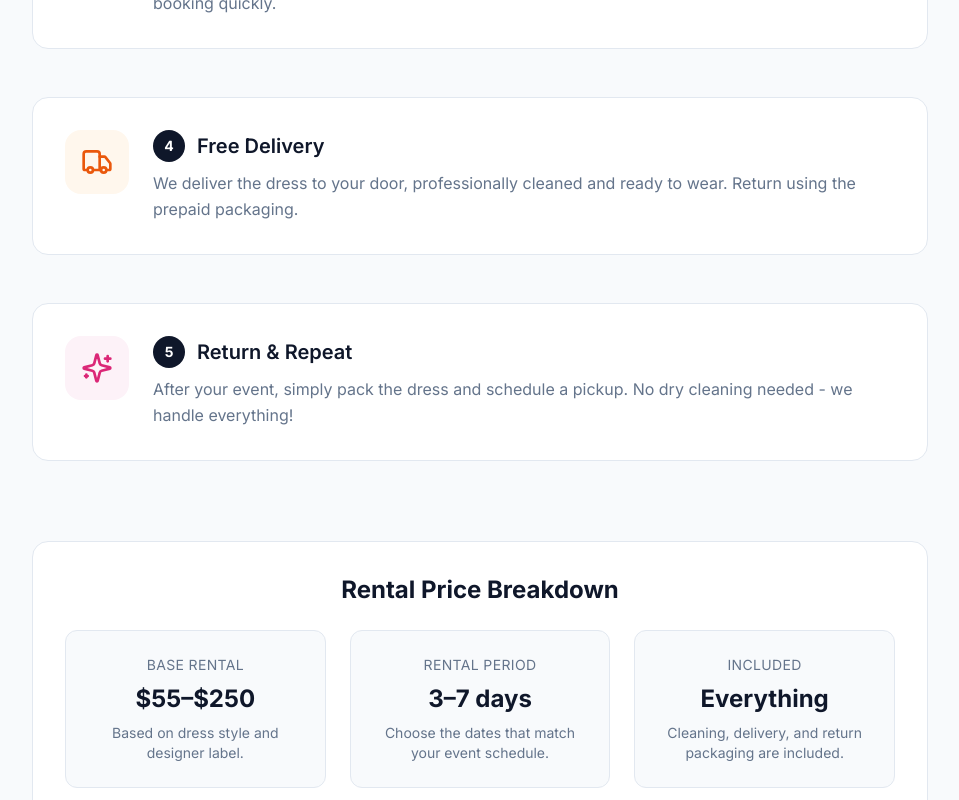
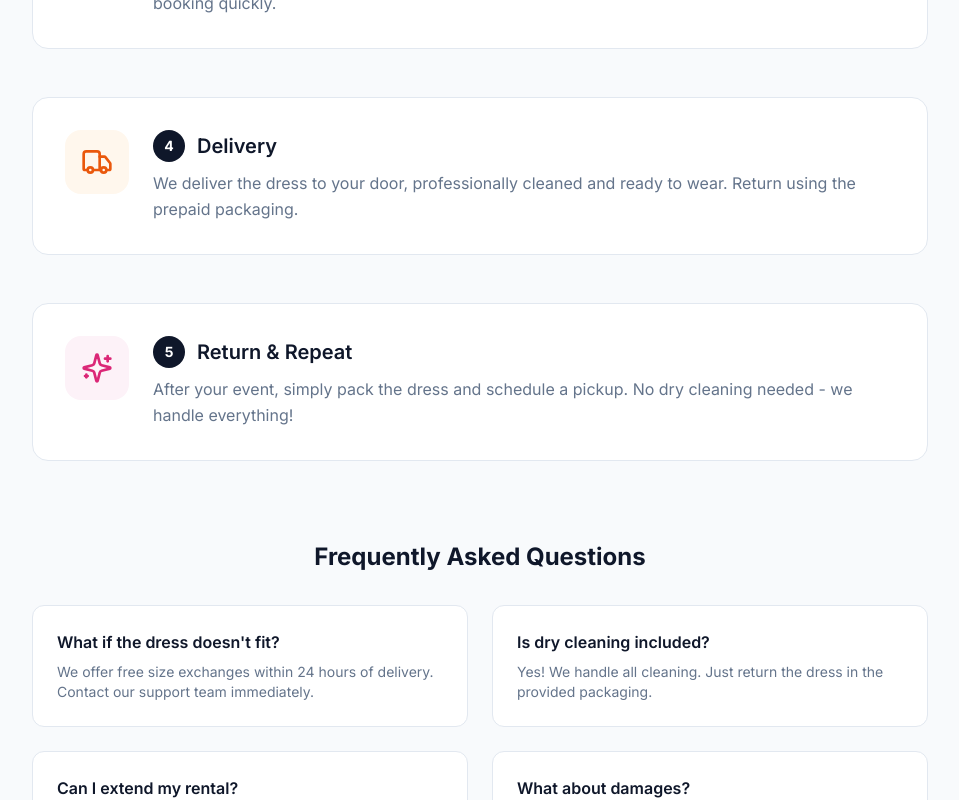
Before and after one commit to seahbenegas-hub/luxe-lace-hershey, a Next.js app: page /how-it-works in a window 1280 px wide. Shown: the part 740-1540 px from the top of the page, without its empty margins (160-1119 px from the left). Built offline with nearby package versions, Linux system fonts and the light colour scheme.

Commit message:
Polish how-it-works copy and delivery wording

```diff
--- a/app/(tabs)/how-it-works/page.tsx
+++ b/app/(tabs)/how-it-works/page.tsx
@@ -21,7 +21,7 @@ const steps = [
   },
   {
     icon: Truck,
-    title: "Free Delivery",
+    title: "Delivery",
     description: "We deliver the dress to your door, professionally cleaned and ready to wear. Return using the prepaid packaging.",
     color: "bg-orange-50 text-orange-600",
   },
@@ -67,35 +67,6 @@ export default function HowItWorksPage() {
         ))}
       </div>
 
-      <div className="mt-20 bg-white rounded-2xl border border-secondary-200 p-8">
-        <h2 className="text-2xl font-bold text-secondary-900 mb-6 text-center">Rental Price Breakdown</h2>
-        <div className="grid md:grid-cols-3 gap-6">
-          {[
-            {
-              title: "Base rental",
-              value: "$55–$250",
-              detail: "Based on dress style and designer label.",
-            },
-            {
-              title: "Rental period",
-              value: "3–7 days",
-              detail: "Choose the dates that match your event schedule.",
-            },
-            {
-              title: "Included",
-              value: "Everything",
-              detail: "Cleaning, delivery, and return packaging are included.",
-            },
-          ].map((item) => (
-            <div key={item.title} className="rounded-xl bg-secondary-50 border border-secondary-200 p-6 text-center">
-              <p className="text-sm uppercase tracking-wide text-secondary-500 mb-2">{item.title}</p>
-              <p className="text-2xl font-bold text-secondary-900 mb-2">{item.value}</p>
-              <p className="text-sm text-secondary-500">{item.detail}</p>
-            </div>
-          ))}
-        </div>
-      </div>
-
       {/* FAQ */}
       <div className="mt-20">
         <h2 className="text-2xl font-bold text-secondary-900 mb-8 text-center">
```
